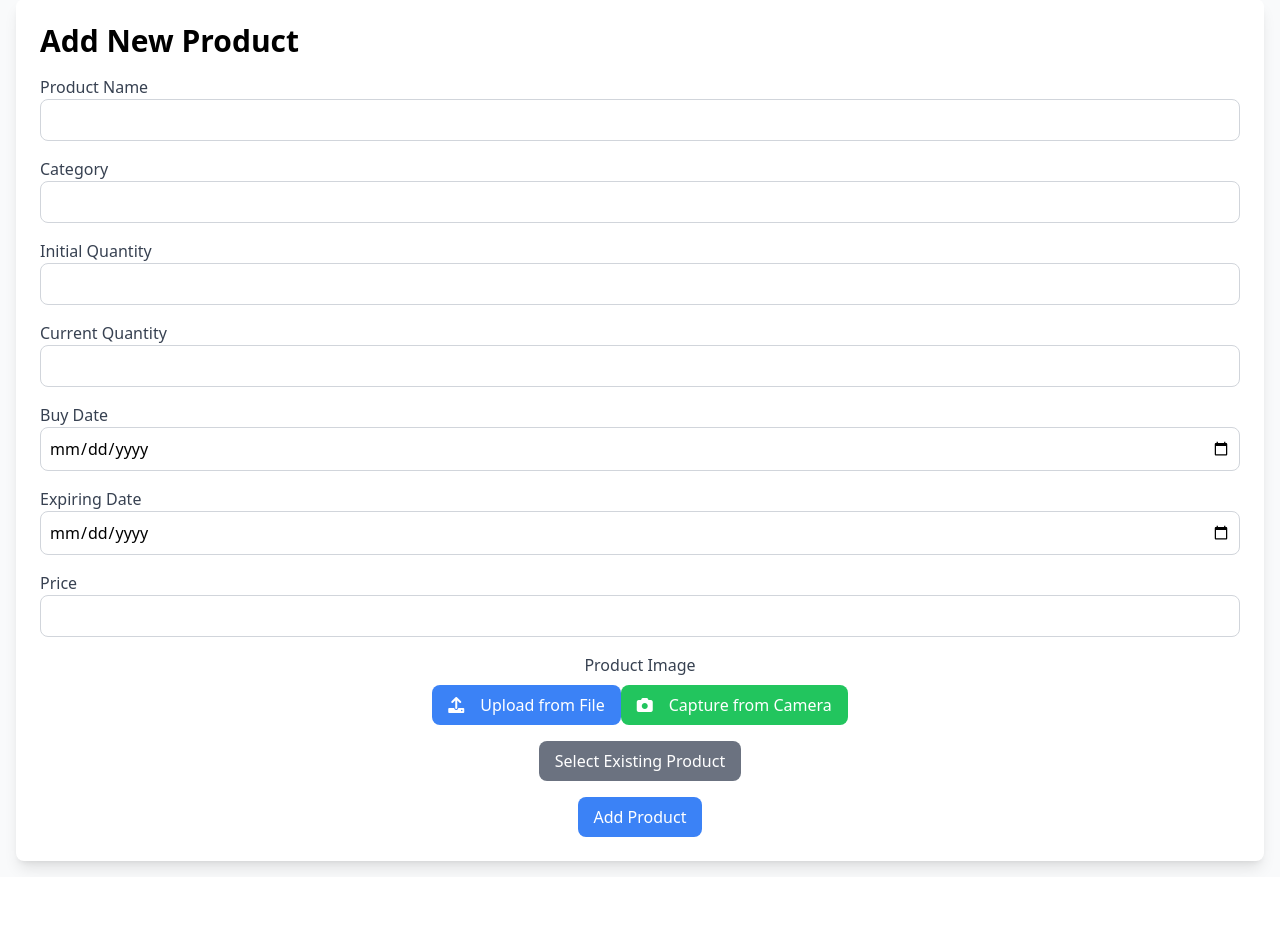
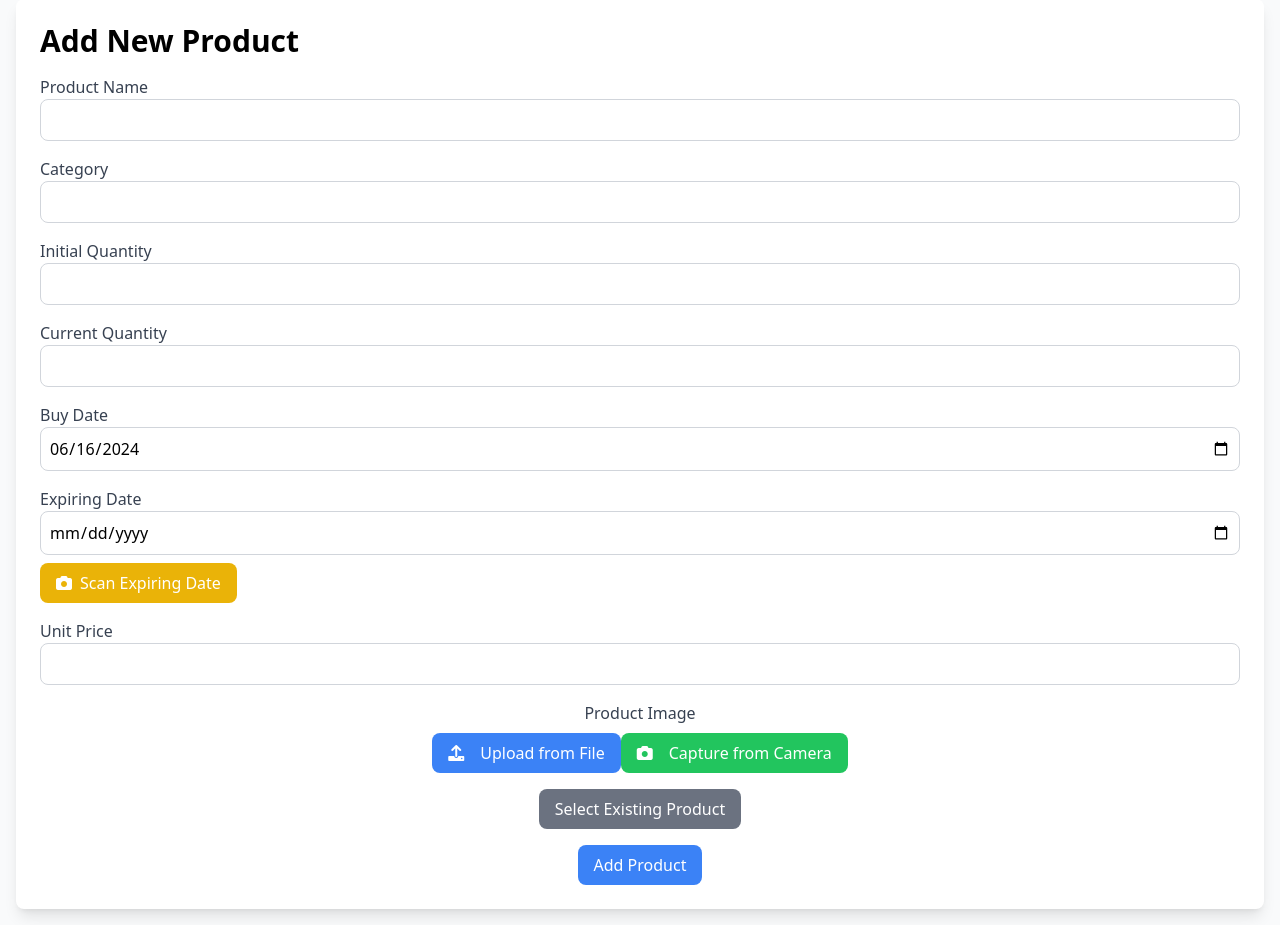
Before and after one commit to Riccardocode/smartShelf, a PHP site: page /product_management/views/addProduct.php?shelfID=1 in a window 1280 px wide. Shown: the part 111-1036 px from the top of the page. Before the commit the page ends 984 px from the top, so only its background shows below. Run offline with PHP 8.4, Linux system fonts and the light colour scheme; a stand-in replaces the project's code that opens the database connection; some libraries are stand-ins or nearby versions.

```diff
--- a/product_management/views/addProduct.php
+++ b/product_management/views/addProduct.php
@@ -32,14 +32,18 @@ $shelfID = $_GET['shelfID']; // Get shelf ID from URL
             <div class="mb-4">
                 <label for="expiringDate" class="block text-gray-700">Expiring Date</label>
                 <input type="date" name="expiringDate" id="expiringDate" class="w-full p-2 border border-gray-300 rounded-lg">
+                <button type="button" onclick="document.getElementById('expiringDateCamera').click()" class="bg-yellow-500 text-white px-4 py-2 rounded-lg mt-2 flex items-center">
+                    <i class="fas fa-camera mr-2"></i>
+                    Scan Expiring Date
+                </button>
+                <input type="file" id="expiringDateCamera" class="hidden" accept="image/*" capture="environment">
             </div>
             <div class="mb-4">
-                <label for="price" class="block text-gray-700">Price</label>
+                <label for="price" class="block text-gray-700">Unit Price</label>
                 <input type="number" step="0.01" name="price" id="price" class="w-full p-2 border border-gray-300 rounded-lg" required>
             </div>
             <div class="mb-4 text-center">
                 <label for="imgProduct" class="block text-gray-700 mb-2">Product Image</label>
-
 
                 <div class="flex flex-wrap justify-center">
                     <input type="file" name="imgProduct" id="imgProduct" class="hidden" accept="image/*">
@@ -77,6 +81,8 @@ $shelfID = $_GET['shelfID']; // Get shelf ID from URL
         <button type="button" onclick="hideProductModal()" class="bg-red-500 text-white px-4 py-2 rounded-lg mt-4">Close</button>
     </div>
 </div>
+
+<script src="https://cdn.jsdelivr.net/npm/tesseract.js@2.1.1/dist/tesseract.min.js"></script>
 
 <script>
     const BASE_URL = '<?php echo $BASE_URL; ?>';
@@ -126,6 +132,7 @@ $shelfID = $_GET['shelfID']; // Get shelf ID from URL
             productList.appendChild(productItem);
         });
     }
+
     function selectProduct(product) {
         document.getElementById('name').value = product.name;
         document.getElementById('category').value = product.category;
@@ -153,8 +160,78 @@ $shelfID = $_GET['shelfID']; // Get shelf ID from URL
         displayProducts(filteredProducts);
     });
 
+    // Handling expiring date scanning
+    document.getElementById('expiringDateCamera').addEventListener('change', function(event) {
+        const file = event.target.files[0];
+        if (file) {
+            Tesseract.recognize(
+                file,
+                'eng',
+                {
+                    logger: m => console.log(m)
+                }
+            ).then(({ data: { text } }) => {
+                const dateText = extractDate(text);
+                if (dateText) {
+                    document.getElementById('expiringDate').value = dateText;
+                } else {
+                    alert('No valid date found. Please try again.');
+                }
+            }).catch(error => {
+                console.error(error);
+                alert('Error recognizing date. Please try again.');
+            });
+        }
+    });
+
+    function extractDate(text) {
+        const datePattern = /(\d{4}-\d{2}-\d{2})|(\d{2}\/\d{2}\/\d{4})|(\d{2}-\d{2}-\d{4})/;
+        const match = text.match(datePattern);
+        if (match) {
+            // Convert date to YYYY-MM-DD format if necessary
+            let date = match[0];
+            if (date.includes('/')) {
+                const parts = date.split('/');
+                date = `${parts[2]}-${parts[0].padStart(2, '0')}-${parts[1].padStart(2, '0')}`;
+            } else if (date.includes('-') && date.length === 10 && date.charAt(2) === '-') {
+                const parts = date.split('-');
+                date = `${parts[2]}-${parts[1].padStart(2, '0')}-${parts[0].padStart(2, '0')}`;
+            }
+            return date;
+        }
+        return null;
+    }
 </script>
+<script>
+        document.addEventListener('DOMContentLoaded', function() {
+            const buyDateInput = document.getElementById('buyDate');
+            const initialQuantityInput = document.getElementById('initialQuantity');
+            const currentQuantityInput = document.getElementById('currentQuantity');
+
+            // Set today's date to the buy date input field
+            const today = new Date();
+            const year = today.getFullYear();
+            const month = ('0' + (today.getMonth() + 1)).slice(-2);
+            const day = ('0' + today.getDate()).slice(-2);
+            buyDateInput.value = `${year}-${month}-${day}`;
+
+            function setInitialQuantity() {
+                currentQuantityInput.value = initialQuantityInput.value;
+            }
+
+            initialQuantityInput.addEventListener('input', setInitialQuantity);
+
+            currentQuantityInput.addEventListener('input', function() {
+                if (parseInt(currentQuantityInput.value) > parseInt(initialQuantityInput.value)) {
+                    currentQuantityInput.value = initialQuantityInput.value;
+                    alert('Current quantity cannot be more than initial quantity.');
+                }
+            });
+
+            // Set the initial quantity value when the page loads
+            setInitialQuantity();
+        });
+    </script>
 
 </body>
-
 </html>
```
Also changed, not shown: shelf_management/views/singleShelf.php (+30 -2 lines).
